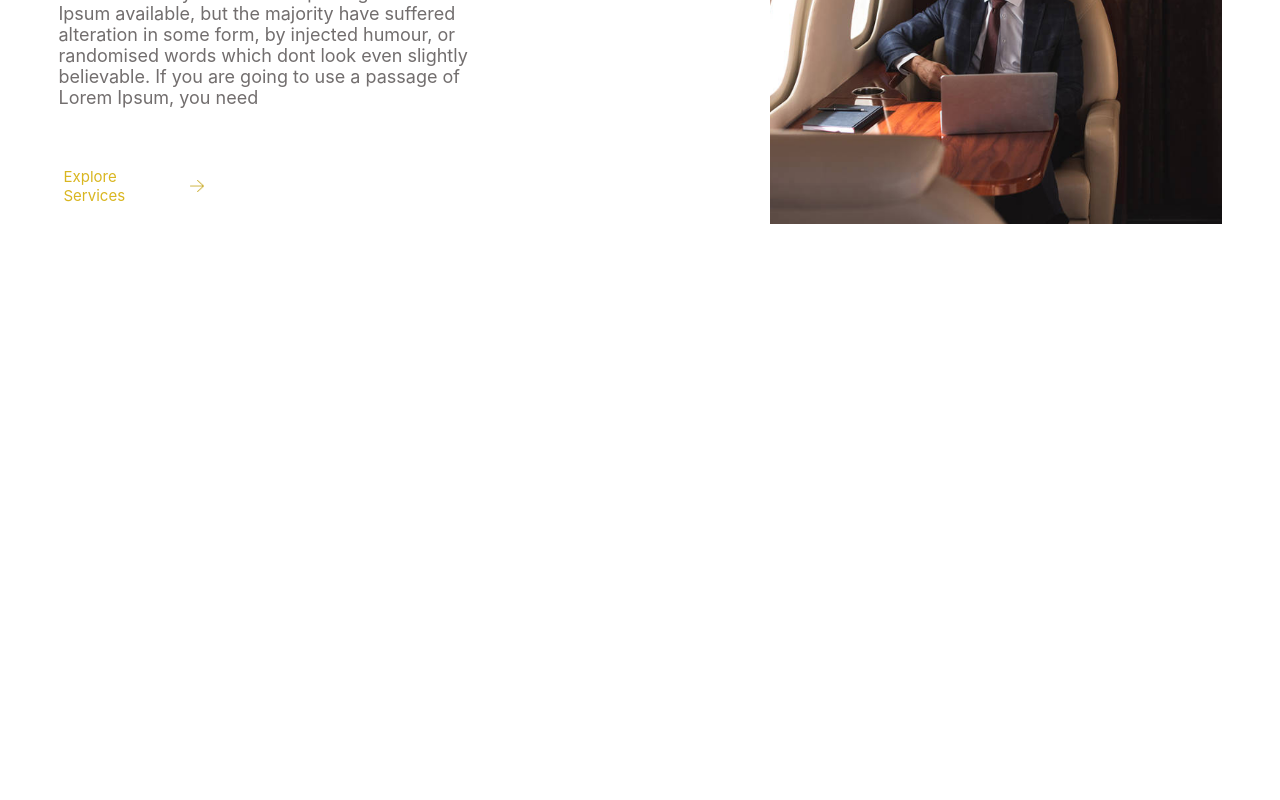
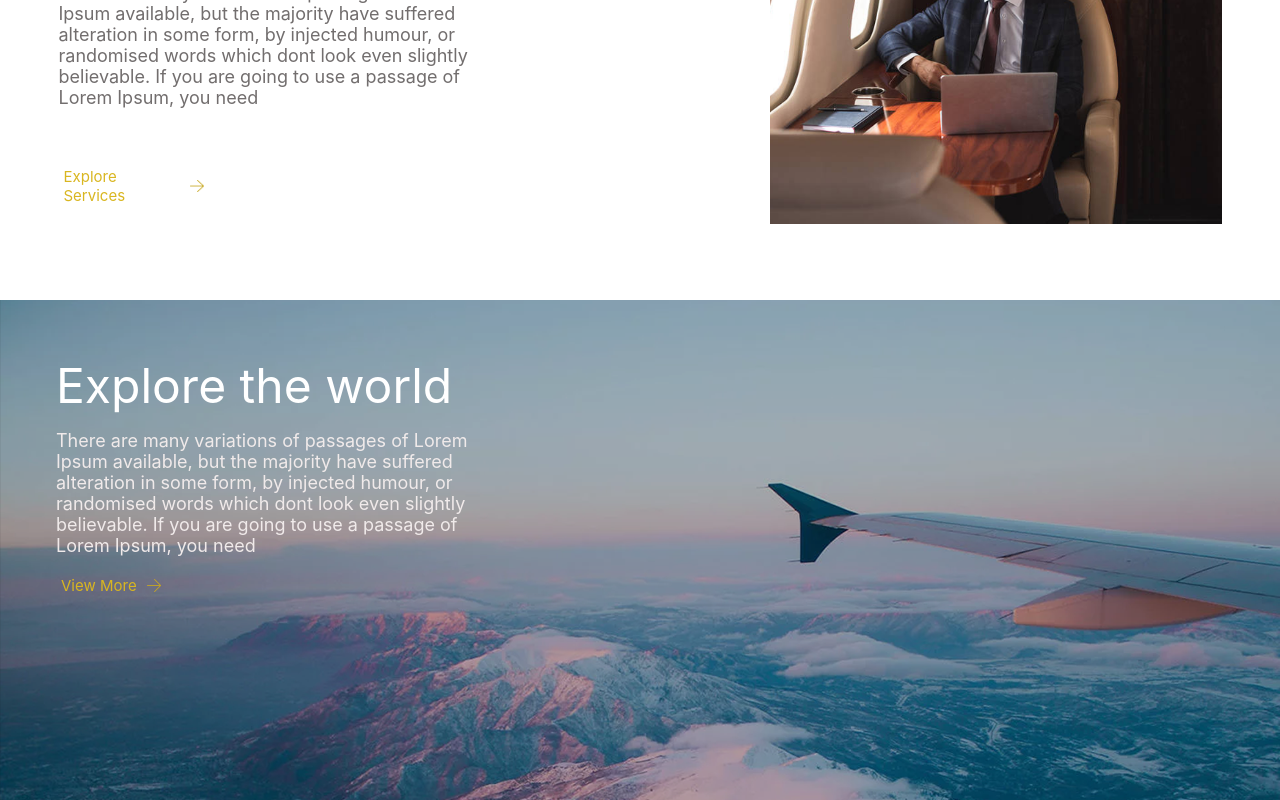
Before and after one commit to sreemayispraseed/Aviation_landing_Page, a Next.js app: page / in a window 1280 px wide. Shown: the part 3464-4264 px from the top of the page. Before the commit the page ends 3764 px from the top, so only its background shows below. Built offline with nearby package versions, Linux system fonts and the light colour scheme.

Commit message:
flightcard created

```diff
--- /dev/null
+++ b/pages/Components/FlightCard/FlightCard.tsx
@@ -0,0 +1,28 @@
+import Image from "next/image"
+import flight from '../../../assets/flight.png'
+import styles from '../../../styles/FlightCard.module.css'
+import arrow2 from '../../../assets/arrow2.png'
+const FlightCard = () => {
+  return (
+    <div className={styles.flight_card_container}
+    style={{
+        backgroundImage: `url(${flight.src})`,
+        width: '100%',
+        height: '500px',
+        backgroundRepeat:'no-repeat'
+      }} >
+     <div className={styles.left_side_text_container}>
+      <p className={styles.bigblue_text}>Explore the world</p>
+      <p className={styles.para_container}>There are many variations of passages of Lorem Ipsum available, but the majority have suffered alteration in some form, by injected humour, or randomised words which dont look even slightly believable. If you are going to use a passage of Lorem Ipsum, you need</p>
+      <div className={styles.explore_container}>
+       <label className={styles.explore_text}>View More</label>
+       <Image src={arrow2}/>
+     </div>
+     </div>
+
+
+    </div>
+  )
+}
+
+export default FlightCard
--- a/pages/index.tsx
+++ b/pages/index.tsx
@@ -11,6 +11,7 @@ import ServiceCard from './Components/ServiceCard/ServiceCard'
 import flightinside from '../assets/flightinside.png'
 import LuxuryCard from './Components/luxuryCard/LuxuryCard'
 import luxurybreaks from '../assets/luxury-breaks.png'
+import FlightCard from './Components/FlightCard/FlightCard'
 
 import image1 from "../assets/image1.png"
 import image2 from '../assets/image2.png'
@@ -69,6 +70,7 @@ const Home: NextPage = () => {
       bigtitle={'Luxury Breaks'}
       title={'There are many variations of passages of Lorem Ipsum available, but the majority have suffered alteration in some form, by injected humour, or randomised words which dont look even slightly believable. If you are going to use a passage of Lorem Ipsum, you need'}
       />
+     <FlightCard/>
 
     </div>
   )
--- /dev/null
+++ b/styles/FlightCard.module.css
@@ -0,0 +1,32 @@
+.left_side_text_container{
+    display: flex;
+    flex-direction: column;
+    flex-wrap: wrap;
+    padding: 3.5rem;
+    gap: 15px;
+
+
+}
+.bigblue_text{
+    font-size: 3rem;
+    color: white;
+}
+.para_container{
+    max-width: 450px;
+    font-size: 18px;
+    color: rgb(240, 234, 234);
+
+}
+.explore_text{
+    color: #d9b620;
+    font-size: 15px;
+
+}
+.explore_container{
+    display: flex;
+    align-items: center;
+    gap: 10px;
+    max-width: 150px;
+    padding: 5px;
+
+}
```
Also changed, not shown: pages/Components/HighlightsCard/Hightlights.tsx (added, +11 -0 lines), assets/flight.png (renamed from assets/airtreks-vs-our-competitors-1650x850.jpg.png), styles/Hightlights.module.css (added).
